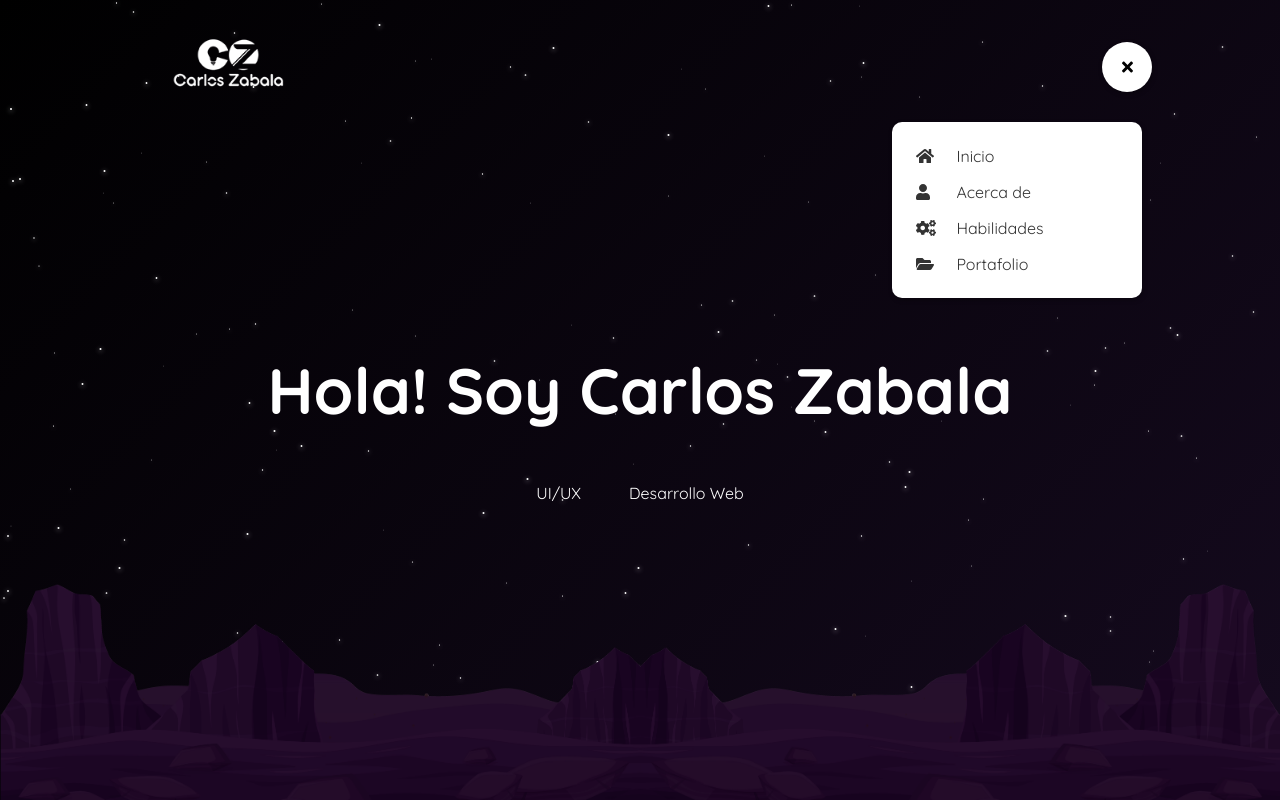
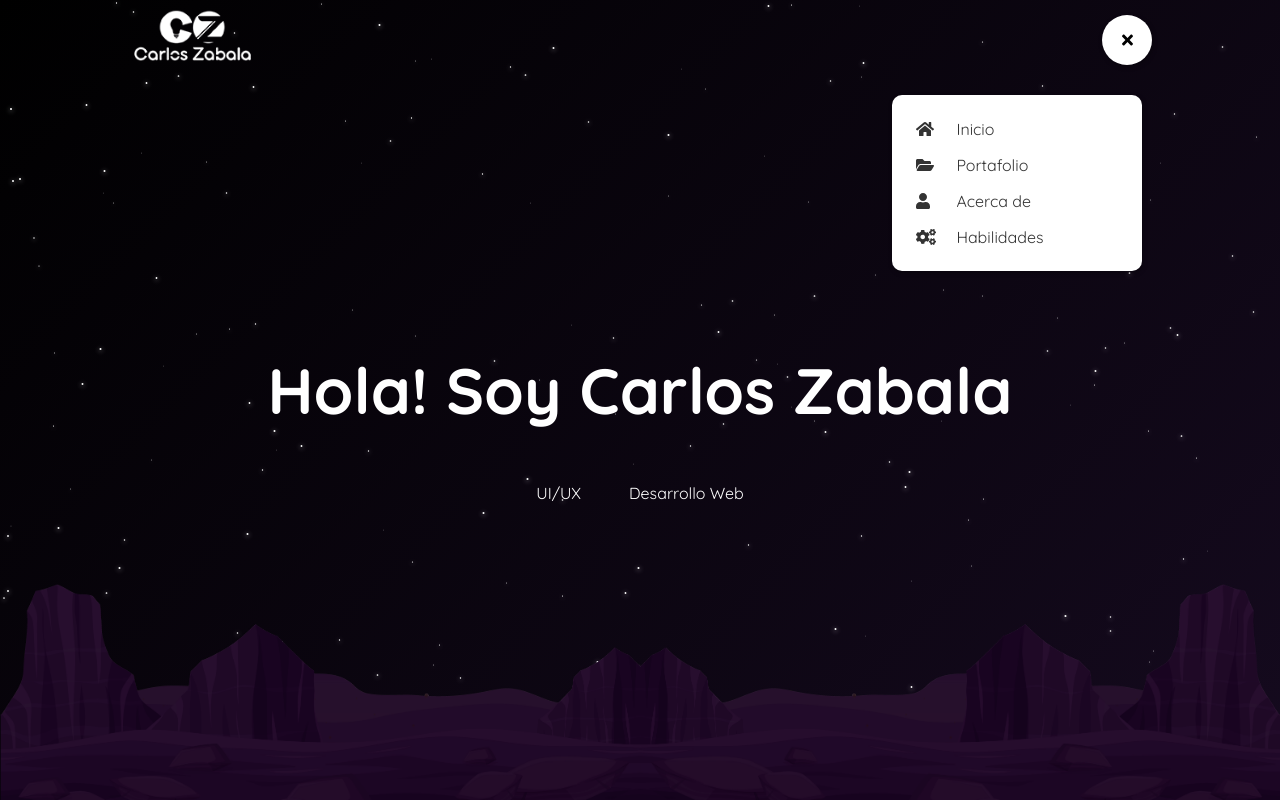
Before and after one commit to czabala847/carlos-zabala, a React (Create React App) app: page / in a window 1280 px wide. Both pictures are taken after a click on the element 1127 px from the left and 66 px from the top of the page. Shown: the top 800 px of the page. Built offline with nearby package versions, Linux system fonts and the light colour scheme.

Commit message:
Añadiendo fondo al header cuando se haga scroll

```diff
--- a/src/components/Header.js
+++ b/src/components/Header.js
@@ -16,17 +16,28 @@ import logo from "../assets/img/logo_white.png";
 
 function Header() {
   const [showMenu, setShowMenu] = React.useState(false);
+  const [offset, setOffset] = React.useState(0);
+  const refHeader = React.useRef(null);
 
   const handleShowMenu = () => {
     setShowMenu(!showMenu);
   };
 
+  React.useEffect(() => {
+    window.onscroll = () => {
+      setOffset(window.pageYOffset);
+    };
+  }, []);
+
   return (
-    <header className="Header">
+    <header
+      className={offset > 0 ? "Header bg-black" : "Header"}
+      ref={refHeader}
+    >
       <div className="container">
         <div className="Header_container">
           <figure className="Logo">
-            <img src={logo} alt="Logo Carlos Zabala" width={120} />{" "}
+            <img src={logo} alt="Logo Carlos Zabala" />
           </figure>
 
           <div className="Menu">
@@ -43,6 +54,12 @@ function Header() {
                     </Link>
                   </li>
                   <li>
+                    <a href="#projects">
+                      <FontAwesomeIcon icon={faFolderOpen} />
+                      <span>Portafolio</span>
+                    </a>
+                  </li>
+                  <li>
                     <a href="#about">
                       <FontAwesomeIcon icon={faUser} /> <span>Acerca de</span>
                     </a>
@@ -50,12 +67,6 @@ function Header() {
                   <li>
                     <Link to="/">
                       <FontAwesomeIcon icon={faCogs} /> <span>Habilidades</span>
-                    </Link>
-                  </li>
-                  <li>
-                    <Link to="/">
-                      <FontAwesomeIcon icon={faFolderOpen} />
-                      <span>Portafolio</span>
                     </Link>
                   </li>
                 </ul>
--- a/src/styles/components/Header.scss
+++ b/src/styles/components/Header.scss
@@ -7,17 +7,34 @@
 
 .Header {
   color: $color-white;
-  padding: 1rem 0;
+  // padding: 1rem 0;
   width: 100%;
   height: $header-height;
   position: fixed;
   z-index: $header-zindex;
   box-sizing: border-box;
+  transition: 0.3s;
+
+  & .container {
+    height: 100%;
+  }
 
   &_container {
     display: flex;
     justify-content: space-between;
     align-items: center;
+
+    & .Logo {
+      margin: 0;
+
+      & img {
+        height: 70px;
+      }
+    }
+  }
+
+  &.bg-black {
+    box-shadow: 0px 2px 5px rgba(0, 0, 0, 0.6);
   }
 }
 
@@ -71,7 +88,9 @@
     }
 
     & a:hover {
-      background-color: rgba(0, 0, 0, 0.1);
+      // background-color: rgba(0, 0, 0, 0.1);
+      background-color: $color-purple;
+      color: $color-white;
     }
   }
 }
--- a/src/styles/components/Project.scss
+++ b/src/styles/components/Project.scss
@@ -1,3 +1,5 @@
+@import "../lib/vars";
+
 .Project {
   display: grid;
   grid-template-columns: repeat(2, 50%);
@@ -5,7 +7,7 @@
   box-sizing: border-box;
   border-radius: 30px;
   overflow: hidden;
-  background-color: #241231;
+  background-color: $color-purple;
   box-shadow: 2px 3px 5px rgba(0, 0, 0, 0.3);
   margin: 1rem 0;
 
--- a/src/styles/lib/_containers.scss
+++ b/src/styles/lib/_containers.scss
@@ -18,6 +18,10 @@
   text-align: center;
 }
 
+.bg-black {
+  background-color: $color-black;
+}
+
 @media only screen and (max-width: 1023px) {
   .container {
     grid-template-columns: minmax(auto, 768px);
--- a/src/styles/lib/_vars.scss
+++ b/src/styles/lib/_vars.scss
@@ -15,6 +15,8 @@ $color-orange: #f7df1e;
 
 $color-pink: #d75893;
 
+$color-purple: #241231;
+
 // #211030
 
 //Tamaños
```
